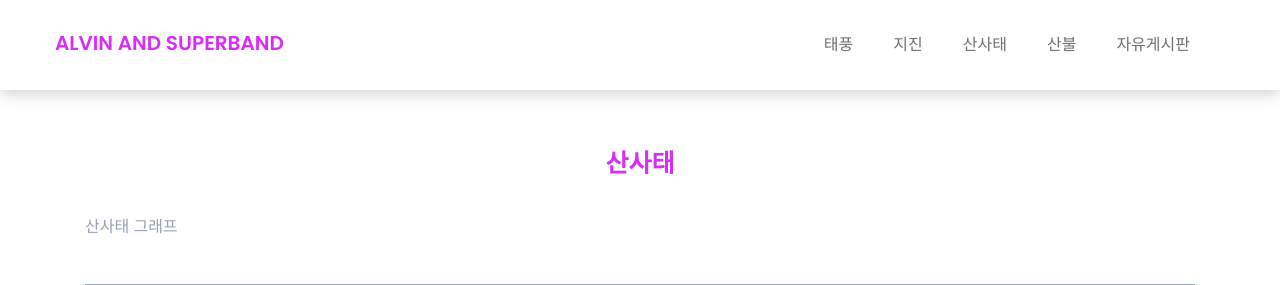
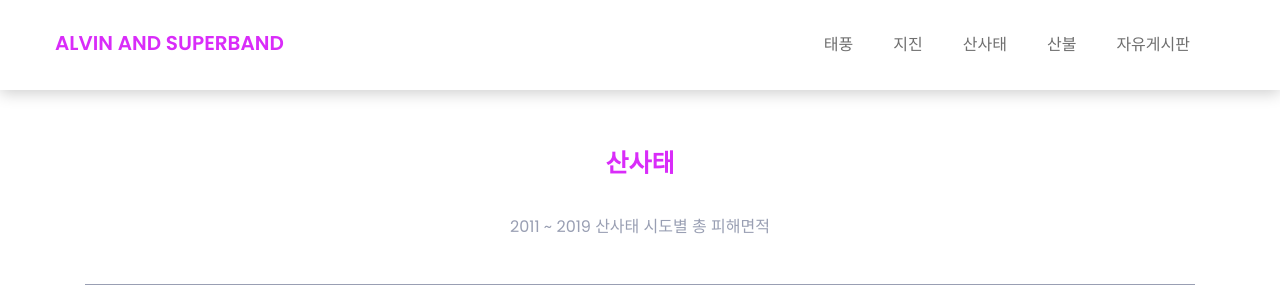
Before and after one commit to myeonghoho/ALVIN2, a Django app: page /nature/landslide/ in a window 1280 px wide. Shown: the top 285 px of the page. Run offline with Django 5.2, Linux system fonts and the light colour scheme; data that the repository does not hold is empty; some libraries are stand-ins or nearby versions.

Commit message:
3/18 7번째 커밋 - 산사태.html <p> 산사태그래프 </p> 삭제

```diff
--- a/web/templates/landslide.html
+++ b/web/templates/landslide.html
@@ -93,8 +93,7 @@
 							<div class="single-about-txt" >
 
 								<h2  style="color:#d92cf9; font-weight:bold; font-size:25px; text-align: center;"><strong>산사태</strong></h2>
-								<p>
-									산사태 그래프
+
 								<p style="text-align: center;">
 									2011 ~ 2019 산사태 시도별 총 피해면적
 								</p>
@@ -139,6 +138,7 @@
 										}
 									});
 								</script>
+								</hr>
 								<p style="text-align: center;">
 									2011 ~ 2019 산사태로인한 총 피해액
 								</p>
@@ -183,6 +183,7 @@
 											}
 										});
 									</script>
+
 								<br><br>
 								<h2 style="font-size: 25px; font-weight: bolder; text-align:center; padding: left 200px;"><mark><strong>국가 대비책</strong></mark></h2>
 								 <p>
```
Lines whose indentation alone changed are shown as unchanged.
